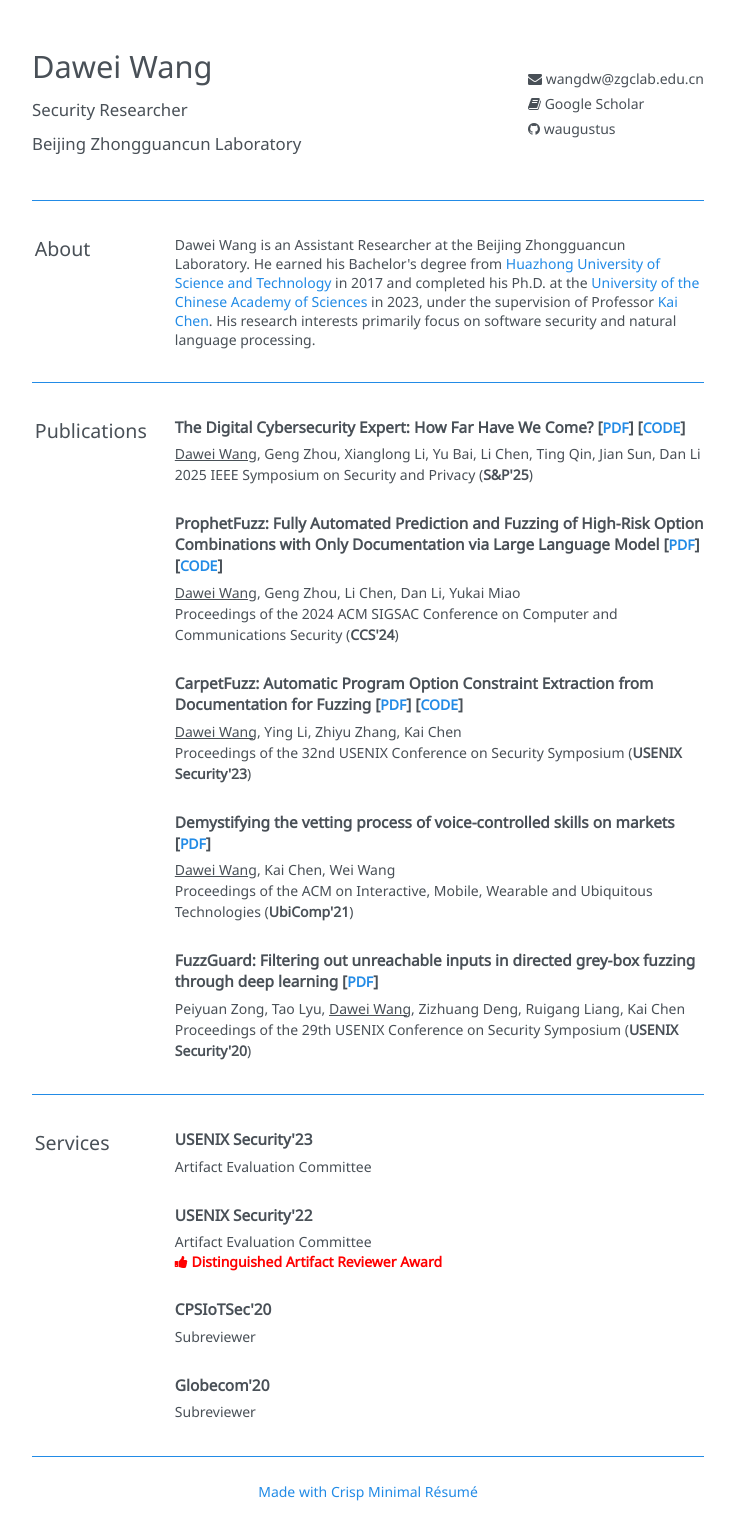
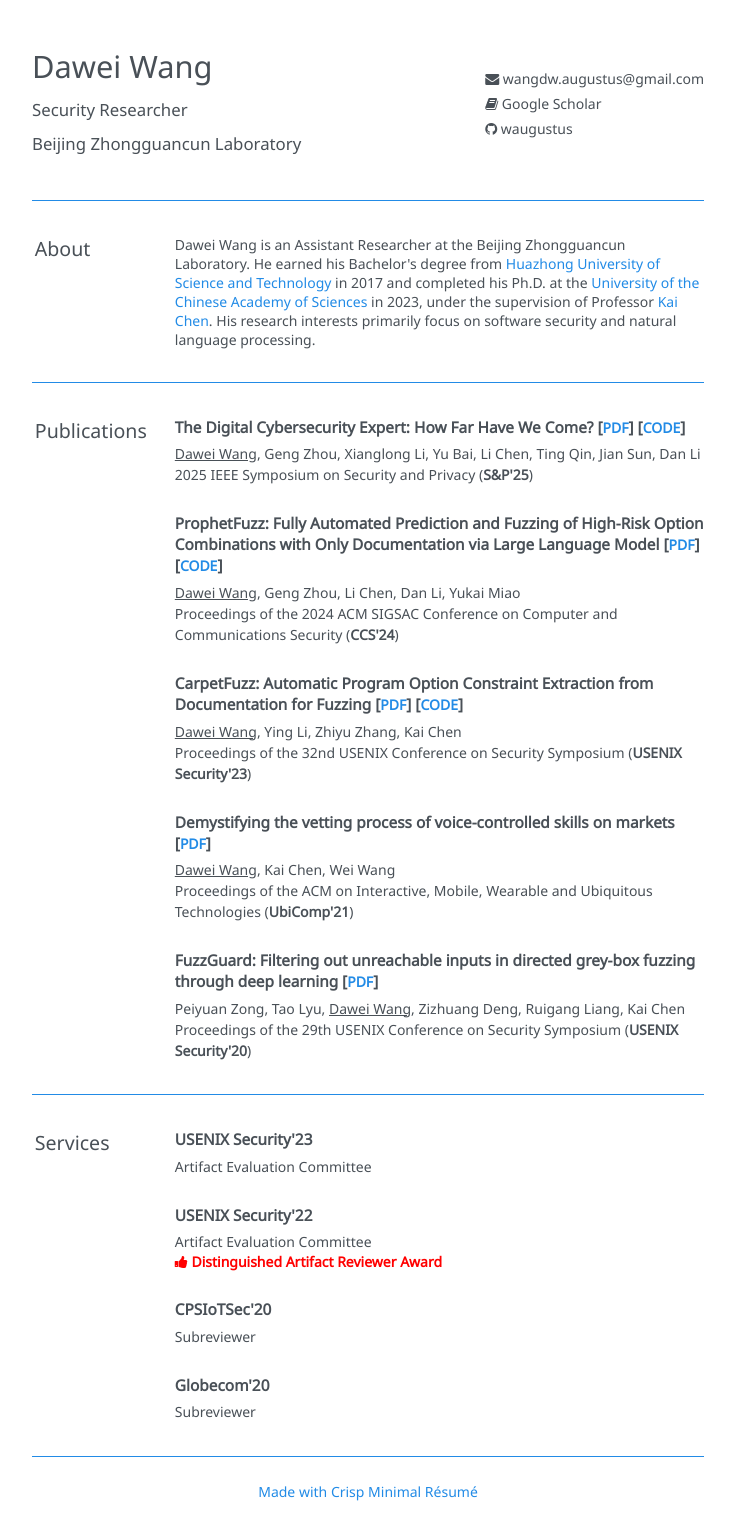
Before and after one commit to waugustus/waugustus.github.io, a Jekyll site: the page built from docs/index.markdown, in a window 1280 px wide. Shown: the whole page, without its empty margins (272-1006 px from the left). Built offline with Jekyll 4.4.1, drawn with Linux system fonts in a browser that asks for light colours.

Commit message:
change the email address to personal one

```diff
--- a/docs/_data/resume.yml
+++ b/docs/_data/resume.yml
@@ -4,8 +4,8 @@ jobtitle: Security Researcher
 company: Beijing Zhongguancun Laboratory
 contact:
   - icon: fa-envelope
-    text: wangdw@zgclab.edu.cn
-    link: mailto:wangdw@zgclab.edu.cn
+    text: wangdw.augustus@gmail.com
+    link: mailto:wangdw.augustus@gmail.com
   # - icon: fa-phone-square
   #   text: your-phone-num
   - icon: fa-book
```
